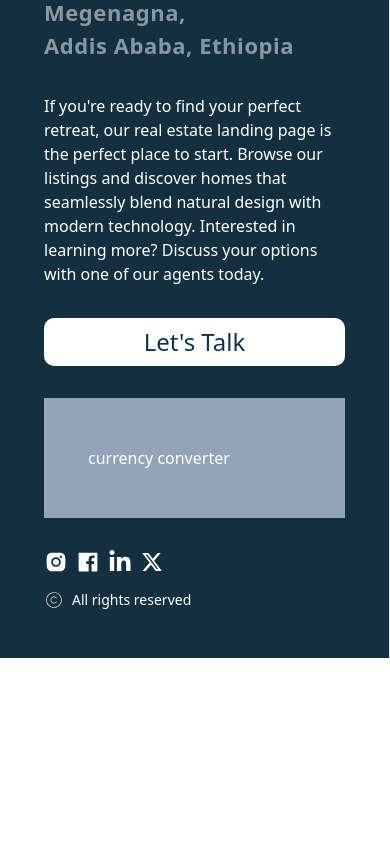
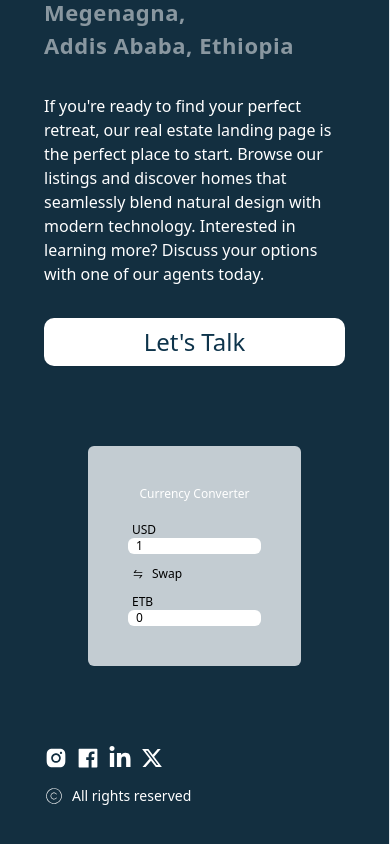
Before and after one commit to LeulBerhanu/shoa, a React (Vite) app: page / in a window 390 px wide. Shown: the part 6344-7188 px from the top of the page. Before the commit the page ends 7002 px from the top, so only its background shows below. Built offline with nearby package versions, Linux system fonts and the light colour scheme; no server answers.

Commit message:
currency convertor added

```diff
--- /dev/null
+++ b/src/components/CurrencyConvertor.jsx
@@ -0,0 +1,78 @@
+import React, { useEffect, useState } from "react";
+import { fetchExchangeRates } from "../services/fxService";
+import { AiOutlineSwap } from "react-icons/ai";
+
+function CurrencyConvertor() {
+  const [currency1, setCurrency1] = useState(1);
+  const [currency2, setCurrency2] = useState(0);
+
+  const [fromCurr, setFromCurr] = useState("USD");
+  const [toCurr, setToCurr] = useState("ETB");
+
+  const [swapCurrency, setSwapCurrency] = useState(false);
+
+  useEffect(() => {
+    if (swapCurrency) {
+      setFromCurr("ETB");
+      setToCurr("USD");
+    } else {
+      setFromCurr("USD");
+      setToCurr("ETB");
+    }
+
+    setCurrency1(1);
+    setCurrency2(0);
+  }, [swapCurrency]);
+
+  useEffect(() => {
+    fetchExchangeRates(fromCurr, toCurr, currency1)
+      .then((data) => {
+        setCurrency2(data.conversion_result);
+        console.log("data", data);
+      })
+      .catch((err) => {
+        console.error("error occured while fetching", err);
+      });
+  }, [currency1, currency2]);
+
+  function handleSwap() {
+    setSwapCurrency((prev) => !prev);
+  }
+
+  return (
+    <div className="flex flex-col gap-3 text-black">
+      <div>
+        <label className="px-1">
+          {swapCurrency ? "ETB" : "USD"}
+          <input
+            type="text"
+            value={currency1}
+            onChange={(e) => setCurrency1(e.target.value)}
+            className="w-full px-2 text-black rounded-md"
+          />
+        </label>
+      </div>
+
+      <button
+        onClick={handleSwap}
+        className="flex items-center gap-2 px-1 hover:opacity-50"
+      >
+        <AiOutlineSwap /> Swap
+      </button>
+
+      <div>
+        <label className="px-1">
+          {swapCurrency ? "USD" : "ETB"}
+          <input
+            type="text"
+            value={currency2}
+            onChange={(e) => setCurrency2(e.target.value)}
+            className="w-full px-2 text-black rounded-md"
+          />
+        </label>
+      </div>
+    </div>
+  );
+}
+
+export default CurrencyConvertor;
--- a/src/components/layout/Footer.jsx
+++ b/src/components/layout/Footer.jsx
@@ -1,9 +1,11 @@
-import React from "react";
+import React, { useEffect, useState } from "react";
 import { HiOutlineArrowUp } from "react-icons/hi";
 import { AiFillInstagram, AiFillFacebook } from "react-icons/ai";
 import { FaLinkedinIn } from "react-icons/fa";
 import { RiTwitterXFill } from "react-icons/ri";
 import copyright from "../../img/ph_copyright-thin.svg";
+
+import CurrencyConvertor from "../CurrencyConvertor";
 
 function Footer() {
   return (
@@ -49,8 +51,11 @@ function Footer() {
             let's talk
           </button>
 
-          <div className="bg-slate-400 justify-self-end px-11 py-12 md:hidden ">
-            <p>currency converter</p>
+          <div className="justify-self-end text-xs px-11 py-12 md:hidden ">
+            <div className="bg-[#C3CCD2] p-10 rounded-md">
+              <p className="mb-5 text-center">Currency Converter</p>
+              <CurrencyConvertor />
+            </div>
           </div>
 
           {/* Footer's footer */}
@@ -70,8 +75,11 @@ function Footer() {
         </div>
 
         {/* *** Right Column *** */}
-        <div className="hidden md:block justify-self-end  px-11 py-12">
-          <p>currency converter</p>
+        <div className="hidden md:block justify-self-end px-11 py-12 ">
+          <div className="bg-[#C3CCD2] p-10 rounded-md">
+            <p className="mb-5 text-center">Currency Converter</p>
+            <CurrencyConvertor />
+          </div>
         </div>
       </div>
     </footer>
--- /dev/null
+++ b/src/services/fxService.js
@@ -0,0 +1,10 @@
+const endpoint = "convert";
+const access_key = "5518711f5b2a87ba53ea898b";
+
+export const fetchExchangeRates = async (from, to, amount) => {
+  const response = await fetch(
+    `https://v6.exchangerate-api.com/v6/${access_key}/pair/${from}/${to}/${amount}`
+  );
+
+  return response.json();
+};
```
